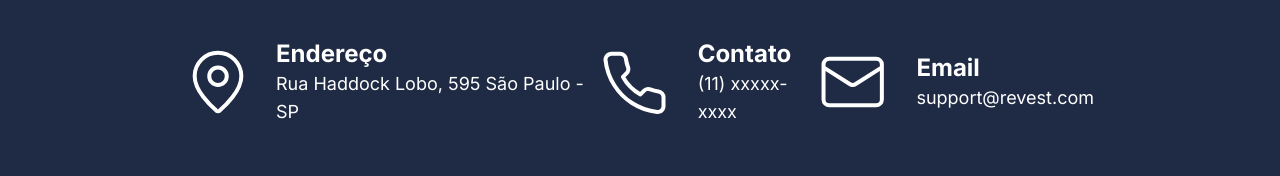
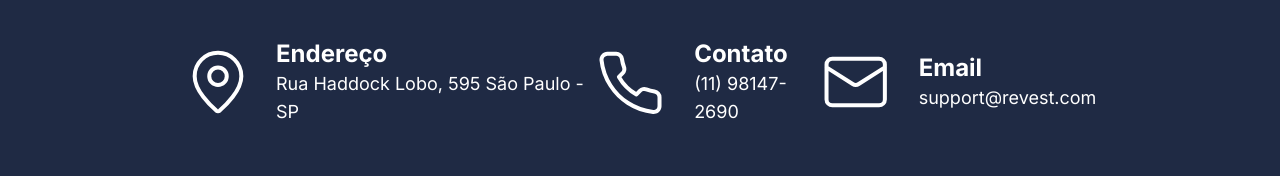
Before and after one commit to Re-vest/web, a React (Vite) app: page / in a window 1280 px wide. Shown: the part 2809-2985 px from the top of the page. Built offline with nearby package versions, Linux system fonts and the light colour scheme; a web font is replaced by a local one.

Commit message:
fix:footer e animação

```diff
--- a/public/config.js
+++ b/public/config.js
@@ -1,4 +1,4 @@
 // public/config.js
 window.env = {
-  VITE_BACK_END: "http://localhost:8080"
+  VITE_BACK_END: "http://localhost:8080/api"
 }
--- a/src/components/Footer.jsx
+++ b/src/components/Footer.jsx
@@ -12,7 +12,6 @@ export function Footer() {
       <div className='flex gap-8 items-center'>
       <img src={Email} alt="asd" />
 
-
         <div className='flex flex-col'>
           <span className='font-bold text-2xl'>Endereço</span>
           <p className='text-lg'>Rua Haddock Lobo, 595 São Paulo - SP</p>
@@ -24,7 +23,7 @@ export function Footer() {
 
         <div className='flex flex-col'>
           <span className='font-bold text-2xl'>Contato</span>
-          <p className='text-lg'>(11) xxxxx-xxxx</p>
+          <p className='text-lg'>(11) 98147-2690</p>
         </div>
       </div>
 
--- a/src/pages/Home.jsx
+++ b/src/pages/Home.jsx
@@ -65,7 +65,7 @@ export function Home() {
         </div>
       </div>
 
-      <div className="h-[552px] bg-doacao bg-cover flex justify-end text-white">
+      <div className="h-[552px] overflow-hidden bg-doacao bg-cover flex justify-end text-white">
         <div data-aos="fade-left" className="h-full w-1/2 bg-blue-950 rounded-tl-full rounded-bl-full flex flex-col items-center justify-center relative">
         <div className="absolute h-[528px] w-[98%] right-0 border-yellow-600 border-l-2 border-b-2 border-t-2 rounded-tl-full rounded-bl-full"></div>
           <div className="w-1/2 flex flex-col gap-2 ">
@@ -96,8 +96,7 @@ export function Home() {
       </div>
 
       <div className="z-20 -mt-[72px]">
-      <Footer />
-
+        <Footer />
       </div>
 
 
```
Also changed, not shown: 1 other file (tests, documents, lock files or other folders).
